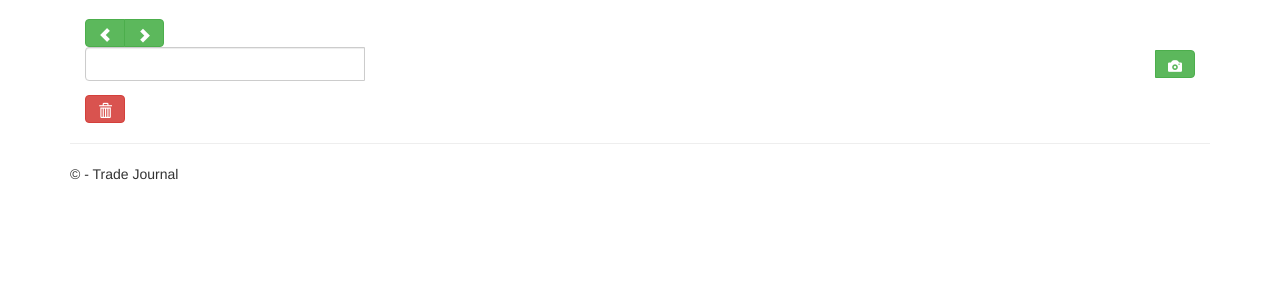
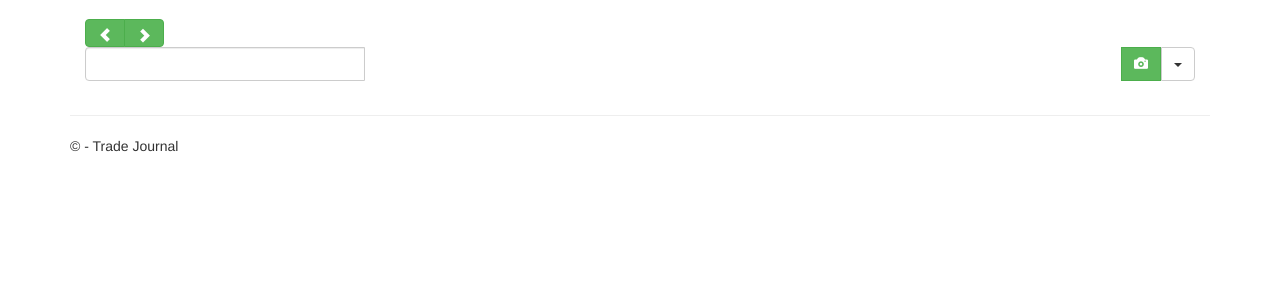
Before and after one commit to mdtanveer/tradejournal, a Flask app: template tradejournal/templates/chart.html in a window 1280 px wide. Shown: the part 51-351 px from the top of the page. Run offline with Flask 2, Linux system fonts and the light colour scheme; the template is opened without the code that fills it, so the values that code supplies are empty; some libraries are stand-ins or nearby versions.

Commit message:
Fix delete button alignment

```diff
--- a/tradejournal/templates/chart.html
+++ b/tradejournal/templates/chart.html
@@ -21,17 +21,25 @@
         <div id="main">
             <div id="chart"></div>
         </div>
-        <form class="input-group" action="" method="post" role="form">
+        <form class="input-group"  method="post" role="form">
             <input type="text" class="form-control" id="title" name="title">
-            <span class="input-group-btn">
-                <button type="submit" class="btn btn-secondary btn-success">
-                    <span class="glyphicon glyphicon-camera"></span>
+            <div class="input-group-btn">
+                <button type="submit" class="btn btn-success">
+                    &zwnj;<span class="glyphicon glyphicon-camera"></span>
                 </button>
-            </span>
+                <button type="button" class="btn btn-default dropdown-toggle" data-toggle="dropdown" aria-haspopup="true" aria-expanded="false">
+                    &zwnj;<span class="caret"></span>
+                    <span class="sr-only">Toggle Dropdown</span>
+                </button>
+                <ul class="dropdown-menu dropdown-menu-right">
+                    <li>
+                        <a href="javascript:DeleteCurrentChart();">
+                            Delete
+                        </a>
+                    </li>
+                </ul>
+            </div>
         </form>
-        <button type="submit" class="btn btn-secondary btn-danger" onclick="DeleteCurrentChart();">
-            <span class="glyphicon glyphicon-trash"></span>
-        </button>
     </div>
         <script type="text/javascript" src="/static/scripts/d3.v4.min.js"></script>
         <script type="text/javascript" src="/static/scripts/techan.min.js"></script>
```
